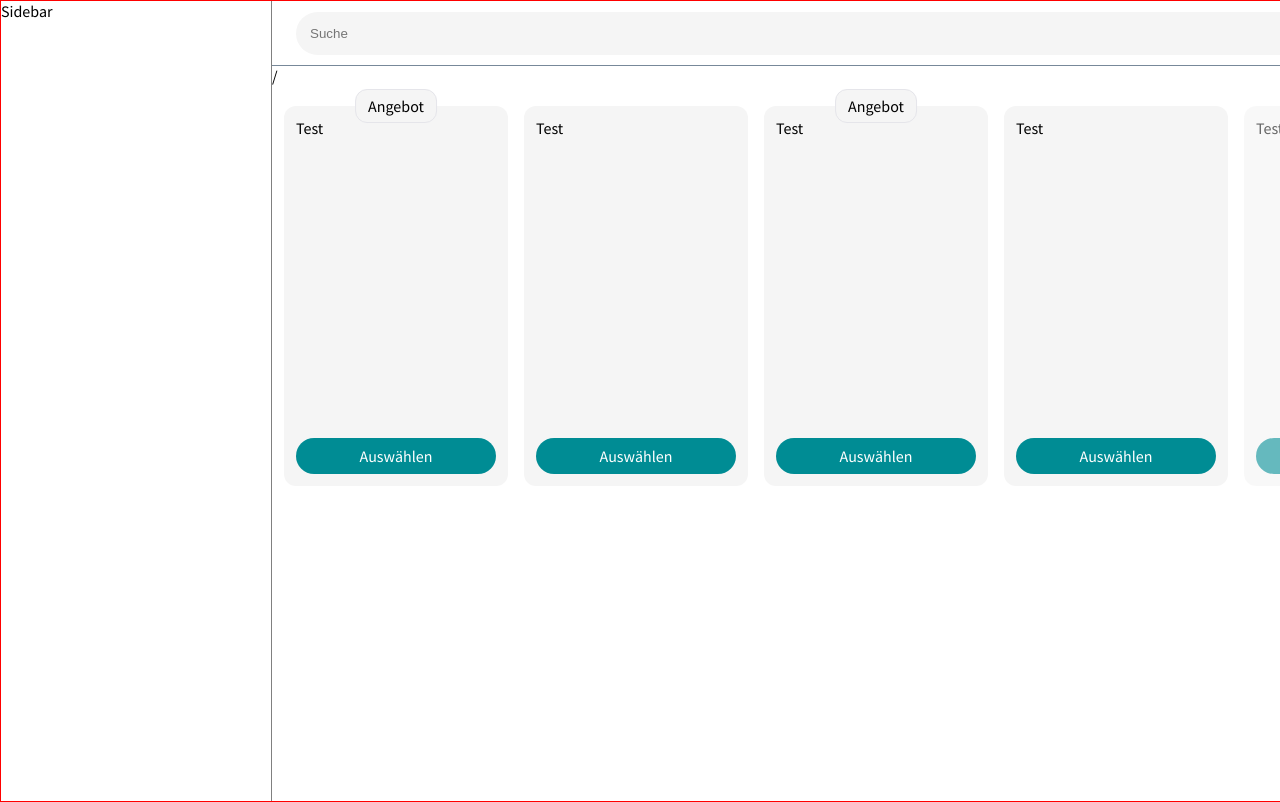
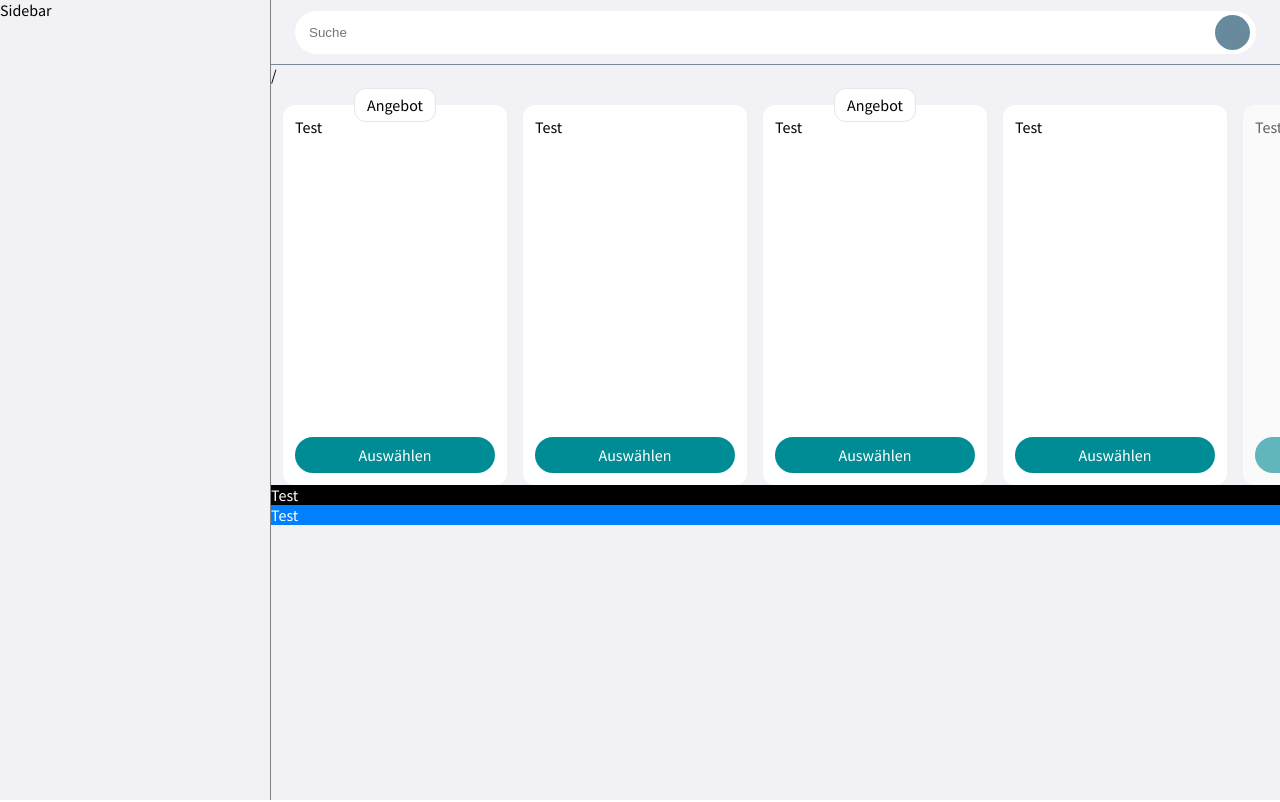
Before and after one commit to FairNetwork/fairfit-frontend, a React (Create React App) app: page / in a window 1280 px wide. Built offline with nearby package versions, Linux system fonts and the light colour scheme; some icons are missing.

Commit message:
🚧 Add components

```diff
--- a/src/components/App.tsx
+++ b/src/components/App.tsx
@@ -6,6 +6,7 @@ import Sidebar from './shared/sidebar/Sidebar';
 import Header from './shared/header/Header';
 import './app.scss';
 import CardSlider from './shared/card-slider/CardSlider';
+import Section from './shared/section/Section';
 
 const App = () => {
     const content = useContent();
@@ -20,6 +21,12 @@ const App = () => {
                     <div className="app__wrapper__content">
                         {content}
                         <CardSlider />
+                        <Section backgroundColor="#000" textColor="#fff">
+                            Test
+                        </Section>
+                        <Section backgroundColor="#007fff" textColor="#fff">
+                            Test
+                        </Section>
                     </div>
                 </div>
             </div>
--- a/src/components/app.scss
+++ b/src/components/app.scss
@@ -2,14 +2,15 @@
   display: flex;
   width: 100vw;
   height: 100vh;
-  border: 1px solid red;
   overflow: hidden;
 
   &__wrapper{
     display: flex;
     flex-direction: column;
+    width: calc(100vw - 1px - 270px);
 
     &__content{
+      width: 100%;
       overflow-y: auto;
       overflow-x: hidden;
     }
--- a/src/components/shared/card-slider/CardSlider.tsx
+++ b/src/components/shared/card-slider/CardSlider.tsx
@@ -1,9 +1,9 @@
+import Card from './card/Card';
 import './cardSlider.scss';
-import Card from './card/Card';
 
 const CardSlider = () => {
     return (
-        <div className="card-slider">
+        <div className="card-slider" id="card-slider">
             <Card buttonText="Auswählen" badgeText="Angebot">
                 Test
             </Card>
@@ -11,6 +11,8 @@ const CardSlider = () => {
             <Card buttonText="Auswählen" badgeText="Angebot">
                 Test
             </Card>
+            <Card buttonText="Auswählen">Test</Card>
+            <Card buttonText="Auswählen">Test</Card>
             <Card buttonText="Auswählen">Test</Card>
             <Card buttonText="Auswählen">Test</Card>
             <Card buttonText="Auswählen">Test</Card>
--- a/src/components/shared/card-slider/card/Card.tsx
+++ b/src/components/shared/card-slider/card/Card.tsx
@@ -1,5 +1,6 @@
+import { FC, ReactNode, useRef } from 'react';
+import { useVisibility } from '../../../../constants/visibility';
 import './card.scss';
-import { FC, ReactNode, useEffect, useRef, useState } from 'react';
 
 export type CardProps = {
     /**
@@ -31,31 +32,9 @@ const Card: FC<CardProps> = ({
     badgeText,
     width = '200px'
 }) => {
-    const [isVisible, setIsVisible] = useState(false);
     const ref = useRef<HTMLDivElement>(null);
 
-    const checkVisibility = () => {
-        if (ref.current) {
-            const rect = ref.current.getBoundingClientRect();
-            const inViewport =
-                rect.top >= 0 &&
-                rect.left >= 0 &&
-                rect.bottom <= (window.innerHeight || document.documentElement.clientHeight) &&
-                rect.right <= (window.innerWidth || document.documentElement.clientWidth);
-            setIsVisible(inViewport);
-        }
-    };
-
-    useEffect(() => {
-        checkVisibility();
-        window.addEventListener('scroll', checkVisibility);
-        window.addEventListener('resize', checkVisibility);
-
-        return () => {
-            window.removeEventListener('scroll', checkVisibility);
-            window.removeEventListener('resize', checkVisibility);
-        };
-    }, []);
+    const isVisible = useVisibility('card-slider', ref);
 
     return (
         <div className="card" style={{ width, opacity: isVisible ? 1 : 0.6 }} ref={ref}>
--- a/src/components/shared/card-slider/cardSlider.scss
+++ b/src/components/shared/card-slider/cardSlider.scss
@@ -1,16 +1,8 @@
 .card-slider {
   display: flex;
   gap: 16px;
+  padding: 0 12px;
   overflow-x: scroll;
-
-
-  &:first-child {
-    margin-left: 12px;
-  }
-
-  &:last-child {
-    margin-right: 12px;
-  }
 
   &::-webkit-scrollbar {
     width: 10px;
--- a/src/components/shared/color-scheme-provider/ColorSchemeProvider.tsx
+++ b/src/components/shared/color-scheme-provider/ColorSchemeProvider.tsx
@@ -66,8 +66,8 @@ const ColorSchemeProvider: FC<ColorSchemeProviderProps> = ({
                 style={{
                     ...style,
                     ...theme,
-                    color: theme['primaryTextColor'],
-                    backgroundColor: theme['primaryBackgroundColor']
+                    color: 'var(--primary-text-color)',
+                    backgroundColor: 'var(--primary-background-color)'
                 }}>
                 {children}
             </div>
--- /dev/null
+++ b/src/components/shared/section/Section.tsx
@@ -0,0 +1,29 @@
+import React, { FC, ReactNode } from 'react';
+import './section.scss';
+
+export type SectionProps = {
+    /**
+     * The background color of the section.
+     */
+    backgroundColor: string;
+    /**
+     * The content that should be displayed inside the section.
+     */
+    children?: ReactNode;
+    /**
+     * The text color of the section.
+     */
+    textColor: string;
+};
+
+const Section: FC<SectionProps> = ({ children, textColor, backgroundColor }) => {
+    return (
+        <div className="section" style={{ color: textColor, backgroundColor }}>
+            {children}
+        </div>
+    );
+};
+
+Section.displayName = 'Section';
+
+export default Section;
--- /dev/null
+++ b/src/components/shared/section/section.scss
@@ -0,0 +1,3 @@
+.section{
+  width: 100%;
+}
--- a/src/constants/theme.ts
+++ b/src/constants/theme.ts
@@ -12,8 +12,8 @@ export const THEME: ColorScheme = {
     light: {
         primaryColor: '#008c94',
         secondaryColor: '#698A9C',
-        primaryBackgroundColor: '#FFFFFF',
-        secondaryBackgroundColor: '#F5F5F5',
+        primaryBackgroundColor: '#f2f2f6',
+        secondaryBackgroundColor: '#ffffff',
         primaryTextColor: '#000000',
         secondaryTextColor: '#4A4A4A'
     }
--- /dev/null
+++ b/src/constants/visibility.ts
@@ -0,0 +1,48 @@
+import { useEffect, useState, useCallback, RefObject } from 'react';
+
+export const useVisibility = (
+    containerId: string,
+    elementRef: RefObject<HTMLElement | null>,
+    threshold: number = 0.5
+): boolean => {
+    const [isVisible, setIsVisible] = useState(false);
+
+    const checkVisibility = useCallback(() => {
+        const container = document.getElementById(containerId);
+        if (!container || !elementRef.current) return;
+
+        const containerRect = container.getBoundingClientRect();
+        const elementRect = elementRef.current.getBoundingClientRect();
+
+        const intersectionWidth = Math.max(
+            0,
+            Math.min(containerRect.right, elementRect.right) -
+                Math.max(containerRect.left, elementRect.left)
+        );
+        const intersectionHeight = Math.max(
+            0,
+            Math.min(containerRect.bottom, elementRect.bottom) -
+                Math.max(containerRect.top, elementRect.top)
+        );
+
+        const intersectionArea = intersectionWidth * intersectionHeight;
+        const elementArea = elementRect.width * elementRect.height;
+
+        setIsVisible(intersectionArea / elementArea > threshold);
+    }, [containerId, elementRef, threshold]);
+
+    useEffect(() => {
+        const container = document.getElementById(containerId);
+
+        if (!container) return;
+
+        container.addEventListener('scroll', checkVisibility);
+        checkVisibility();
+
+        return () => {
+            container.removeEventListener('scroll', checkVisibility);
+        };
+    }, [containerId, checkVisibility]);
+
+    return isVisible;
+};
```
